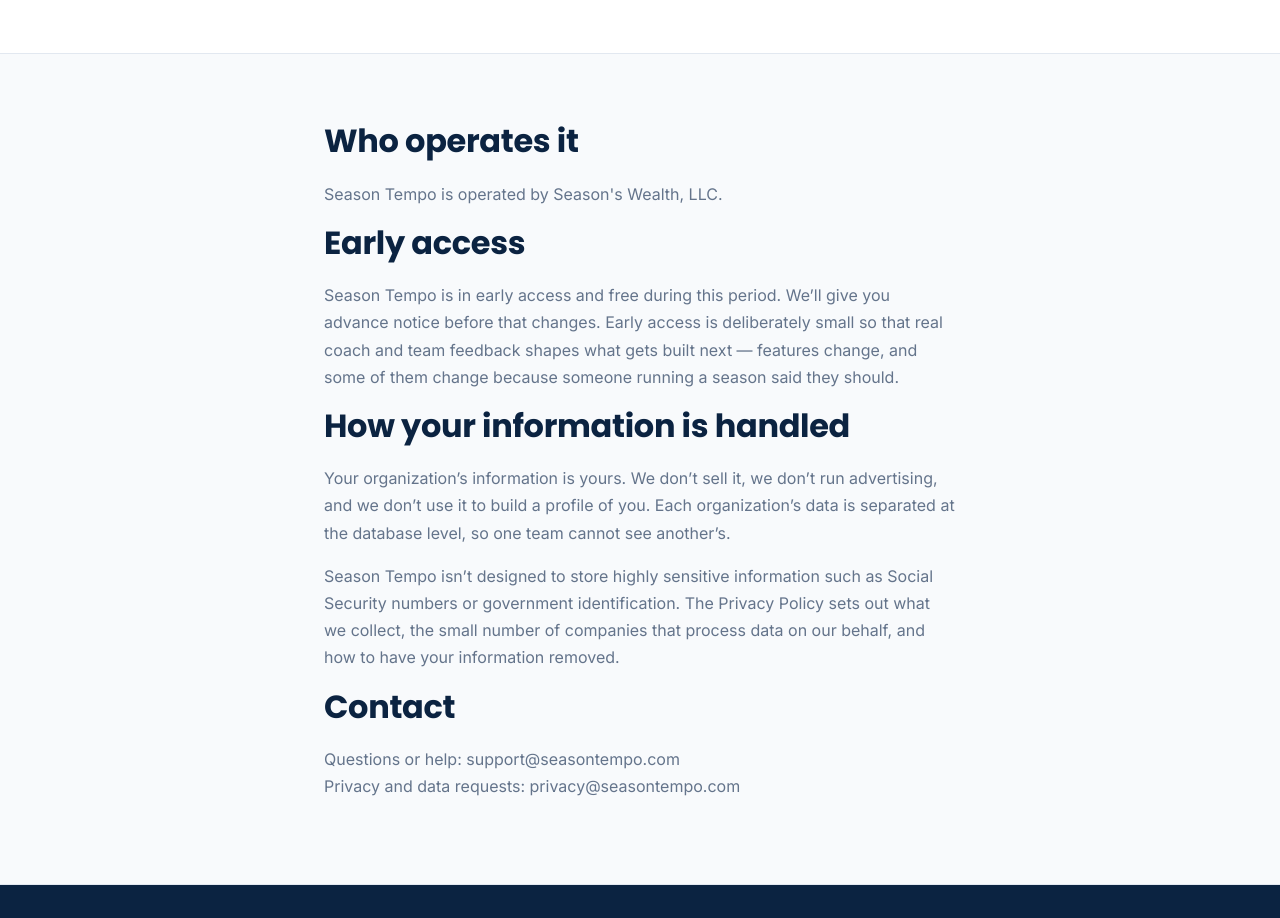
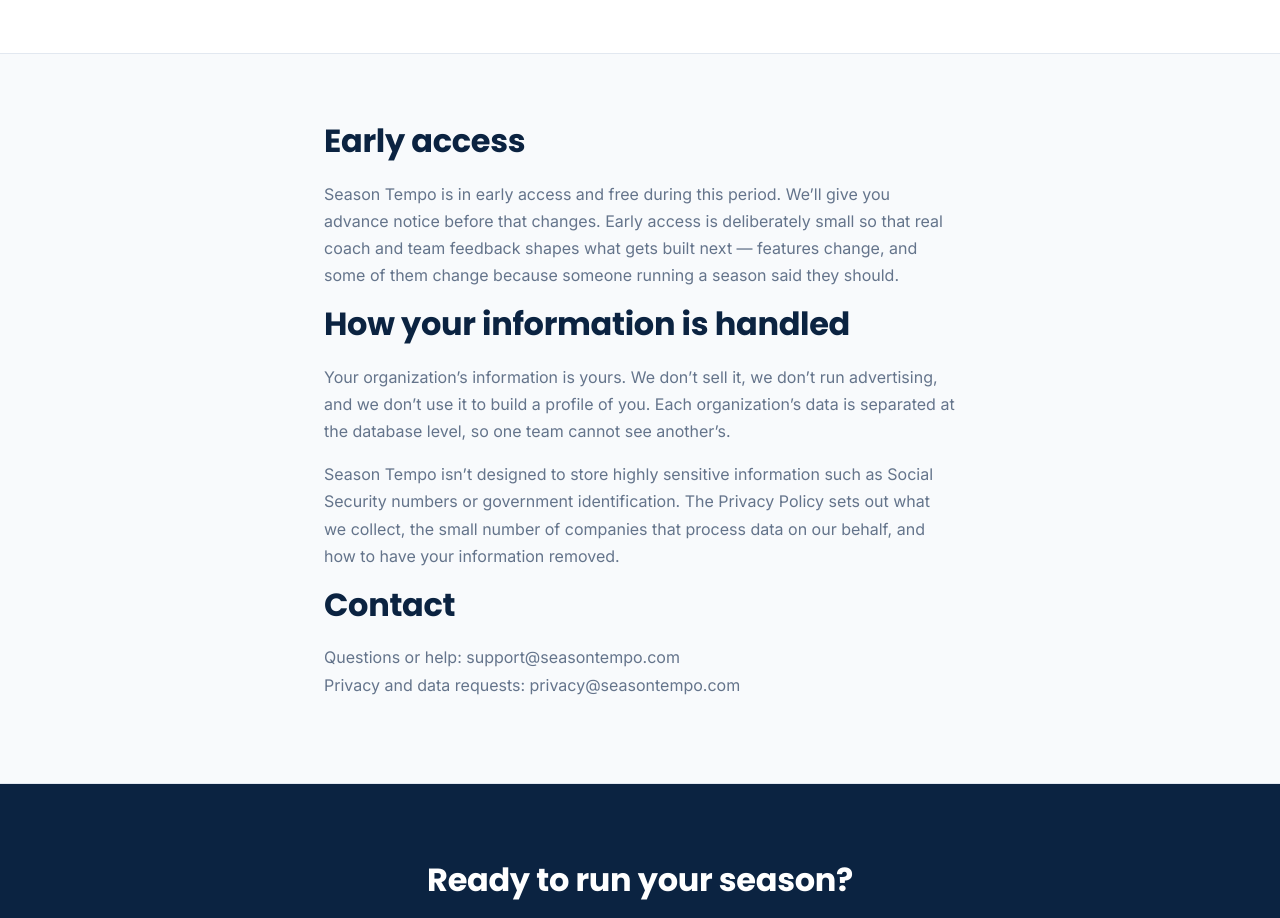
Before and after one commit to tourneyatlasiq-byte/atlas-iq2, a Next.js app: page /about in a window 1280 px wide. Shown: the part 1700-2618 px from the top of the page. Built offline with nearby package versions, Linux system fonts and the light colour scheme; no server answers.

Commit message:
Update page.js

```diff
--- a/app/about/page.js
+++ b/app/about/page.js
@@ -1,7 +1,7 @@
 import Link from "next/link";
 import { createClient } from "../../lib/supabase/server";
 import { MarketingHeader, MarketingFooter, PhotoSlot } from "../../components/MarketingChrome";
-import { LEGAL_ENTITY, PRODUCT, SUPPORT_EMAIL, PRIVACY_EMAIL } from "../../lib/legal";
+import { PRODUCT, SUPPORT_EMAIL, PRIVACY_EMAIL } from "../../lib/legal";
 import "../home.css";
 
 export const metadata = {
@@ -89,12 +89,7 @@
       {/* 5, 6, 7, 8 — the trust block */}
       <section className="mk-section mk-alt">
         <div className="mk-wrap mk-narrow">
-          <h2>Who operates it</h2>
-          <p>
-            {PRODUCT} is operated by {LEGAL_ENTITY}.
-          </p>
-
-          <h2 className="mk-h2-spaced">Early access</h2>
+          <h2>Early access</h2>
           <p>
             {PRODUCT} is in early access and free during this period. We&rsquo;ll give you
             advance notice before that changes. Early access is deliberately small so that real
```
